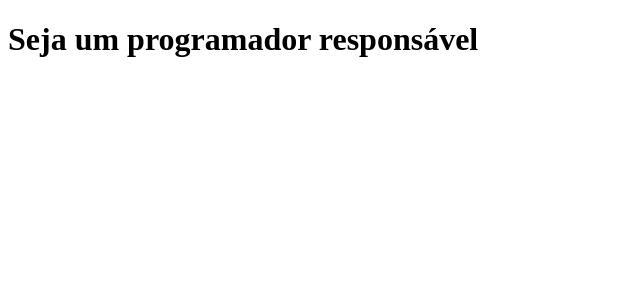
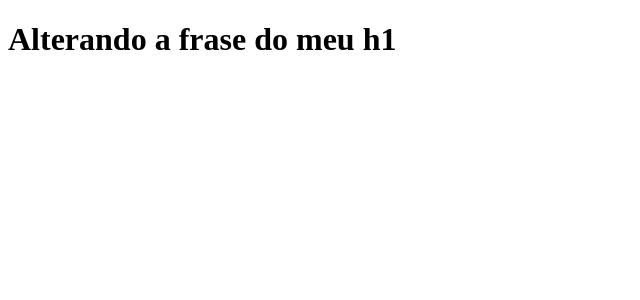
Before and after one commit to Invencible-Maximilian/clone-tabnews, a Next.js app: page / in a window 1280 px wide. Shown: the top 300 px of the page, without its empty margins (0-640 px from the left). Built offline with nearby package versions, Linux system fonts and the light colour scheme.

Commit message:
Alterando a mensagem

```diff
--- a/pages/index.js
+++ b/pages/index.js
@@ -1,5 +1,5 @@
 function Home(){
-    return<h1>Seja um programador responsável</h1>
+    return<h1>Alterando a frase do meu h1</h1>
 }
 
 export default Home;
```
